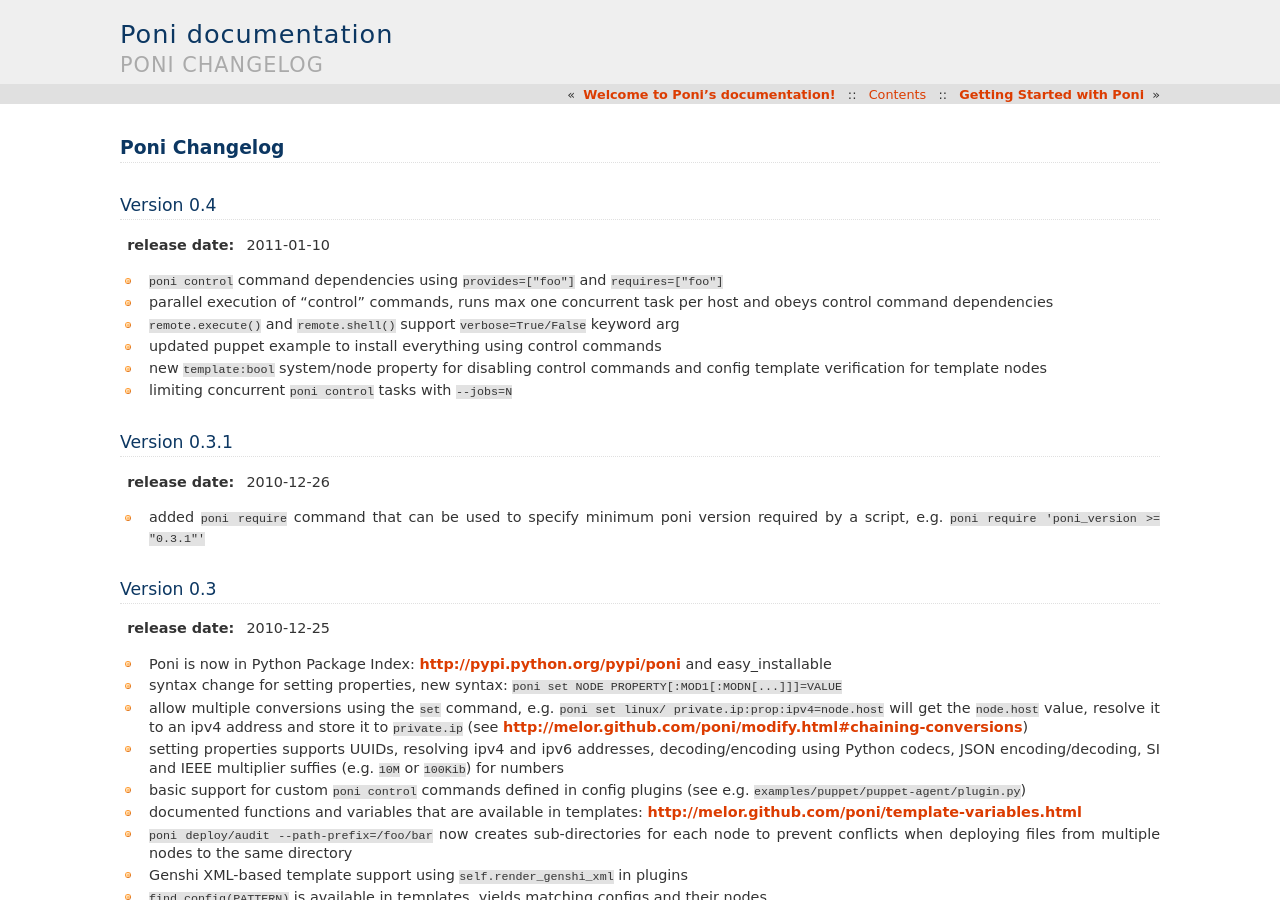
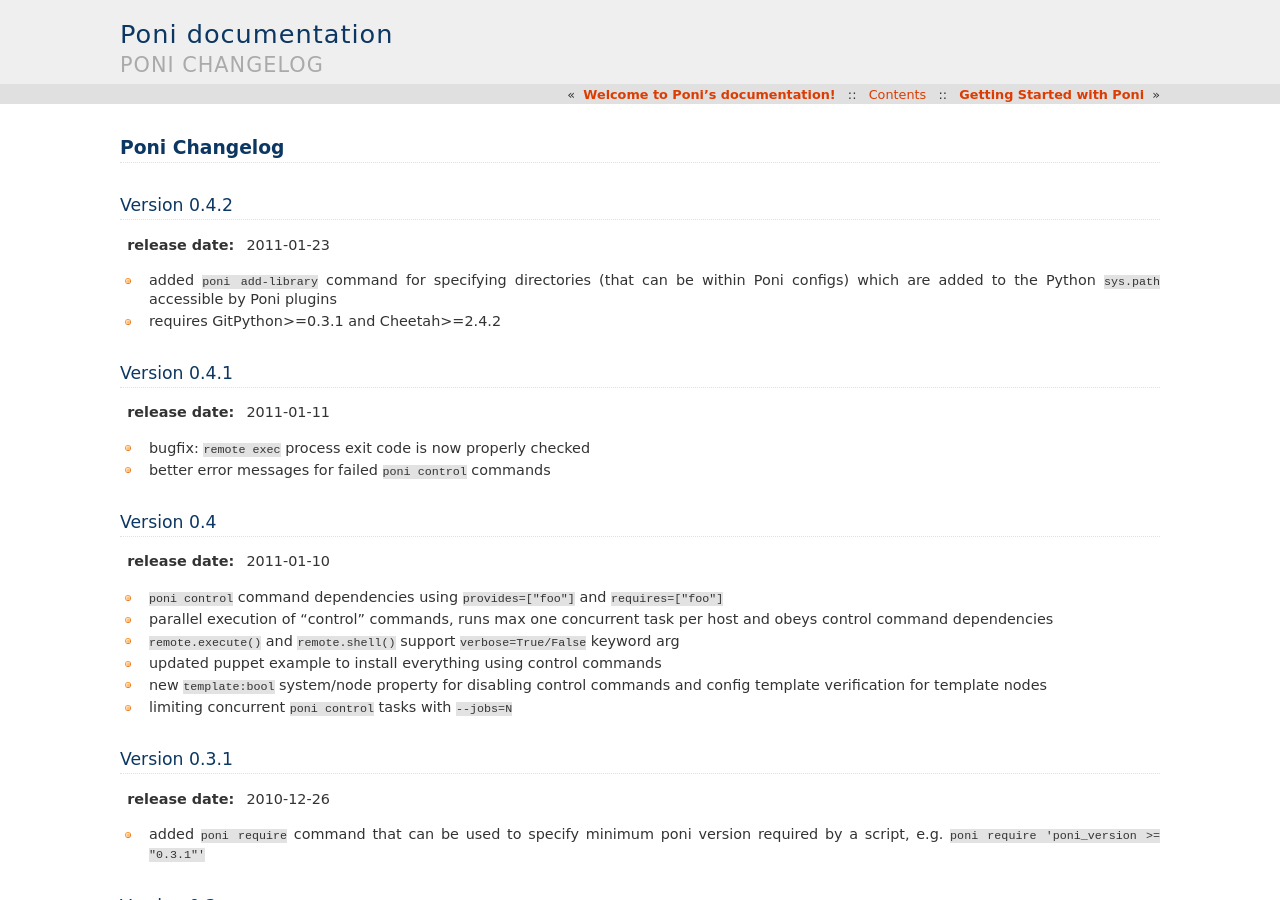
Before and after one commit to ohmu/poni, a Sphinx documentation site: the page built from doc/changes.rst, in a window 1280 px wide and 900 px high. Built offline with Sphinx 7.4.7, drawn with Linux system fonts in a browser that asks for light colours.

Commit message:
updated changelog

```diff
--- a/doc/changes.rst
+++ b/doc/changes.rst
@@ -1,6 +1,22 @@
 ==============
 Poni Changelog
 ==============
+
+Version 0.4.2
+=============
+:release date: 2011-01-23
+
+* added ``poni add-library`` command for specifying directories (that can be
+  within Poni configs) which are added to the Python ``sys.path`` accessible
+  by Poni plugins
+* requires GitPython>=0.3.1 and Cheetah>=2.4.2
+
+Version 0.4.1
+=============
+:release date: 2011-01-11
+
+* bugfix: ``remote exec`` process exit code is now properly checked
+* better error messages for failed ``poni control`` commands
 
 Version 0.4
 ===========
```
